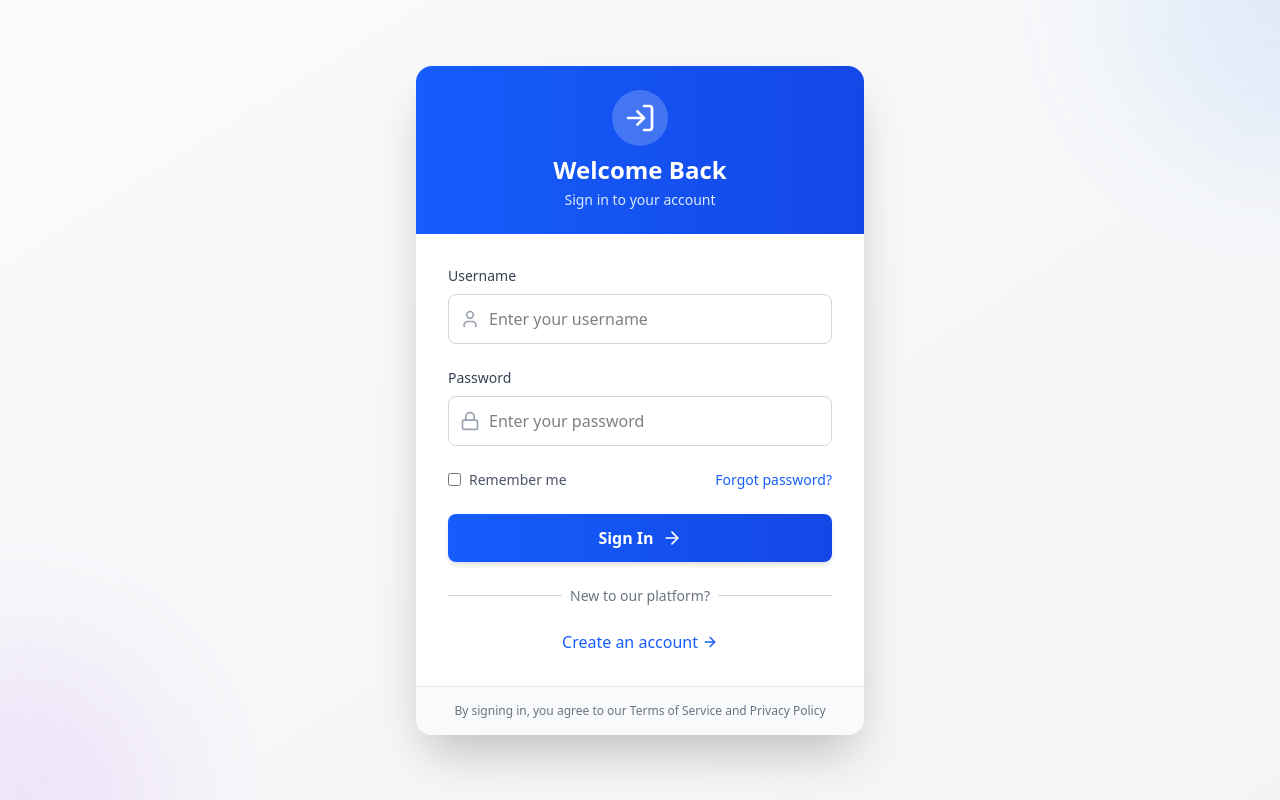
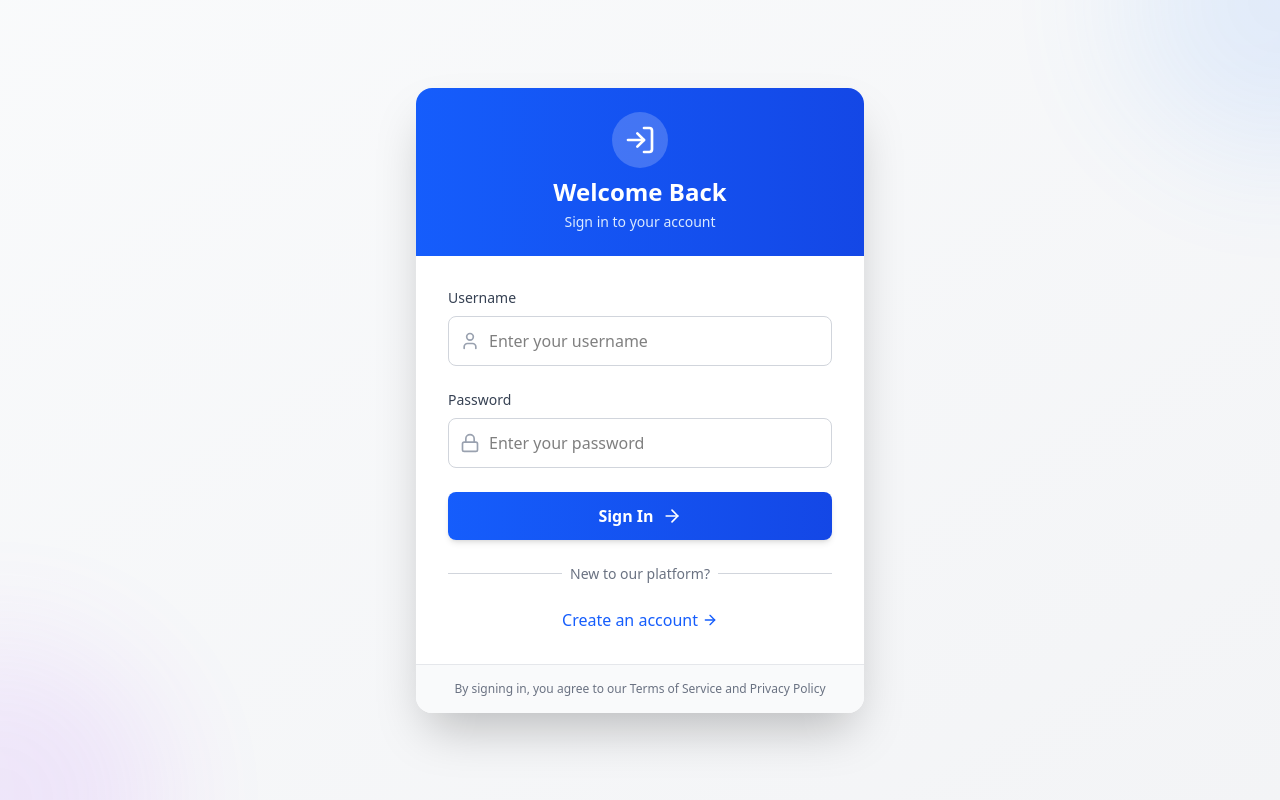
Before and after one commit to ElvisNjaramba/Wocco-Greymoon, a React (Vite) app in the folder frontend/: page /login in a window 1280 px wide. Built offline with nearby package versions, Linux system fonts and the light colour scheme.

Commit message:
Updated Commit

```diff
--- a/frontend/src/pages/Login.jsx
+++ b/frontend/src/pages/Login.jsx
@@ -103,17 +103,6 @@
               </div>
             </div>
 
-            {/* Remember me & Forgot password */}
-            <div className="flex items-center justify-between">
-              <label className="flex items-center">
-                <input type="checkbox" className="rounded border-gray-300 text-blue-600 focus:ring-blue-500" />
-                <span className="ml-2 text-sm text-gray-600">Remember me</span>
-              </label>
-              <a href="#" className="text-sm text-blue-600 hover:text-blue-800 transition-colors">
-                Forgot password?
-              </a>
-            </div>
-
             {/* Login Button */}
             <button
               type="submit"
```
